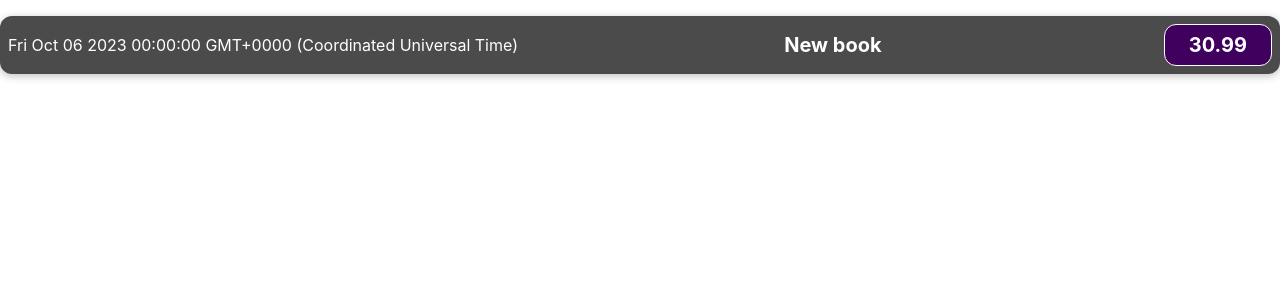
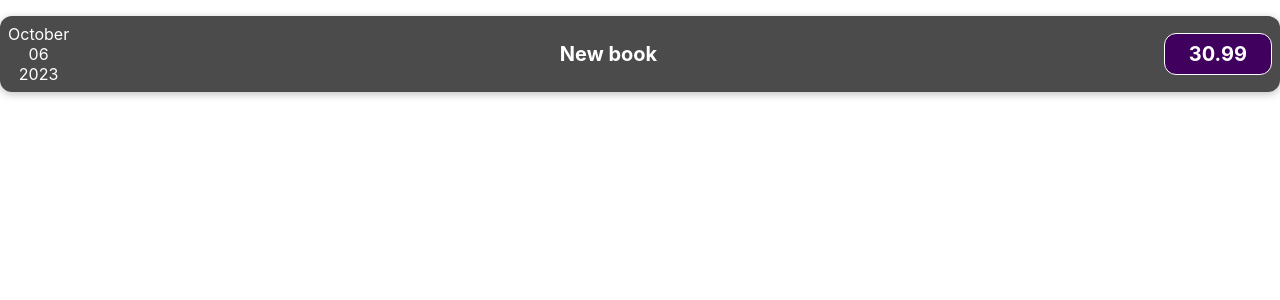
Before and after one commit to Eallekors/expenses-http, a React (Create React App) app: page / in a window 1280 px wide. Shown: the top 300 px of the page. Built offline with nearby package versions, Linux system fonts and the light colour scheme.

Commit message:
Shortened Date

```diff
--- a/src/components/ExpenseItem.js
+++ b/src/components/ExpenseItem.js
@@ -1,11 +1,20 @@
 import './ExpenseItem.css'
 
 function ExpenseItem(props){
-   console.log(props.expenseData.date);
+    const day = props.expenseData.date.toLocaleString
+        ('en-US', {day: '2-digit'})
+    const month = props.expenseData.date.toLocaleString
+        ('en-US', {month: 'long'})
+    const year = props.expenseData.date.getFullYear()
+
 
     return (
         <div className='expense-item'>
-            <div>{props.expenseData.date.toString()} </div>
+            <div>
+                <div>{month} </div>
+                <div>{day} </div>
+                <div>{year} </div>
+            </div>
             <div className='expense-item__description'>
                 <h2>{props.expenseData.title} </h2>
                 <div className='expense-item__price'>{props.expenseData.price} </div>
```
